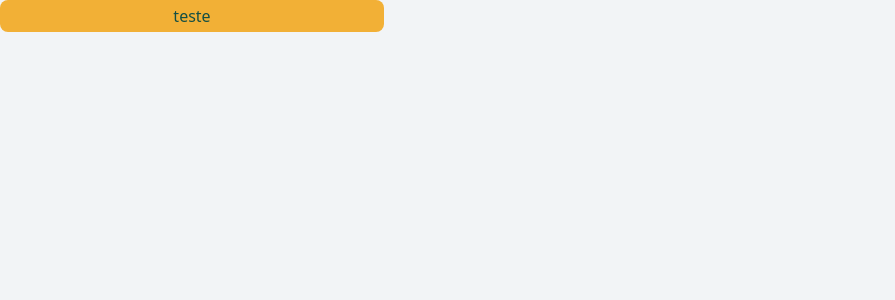
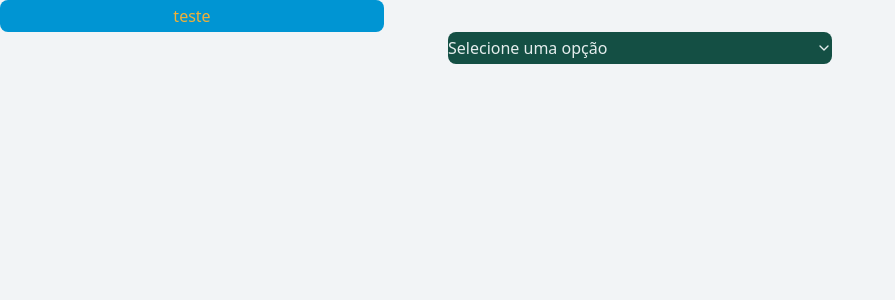
Before and after one commit to lucas-Coelho-Lucinda/PapoCom, a React (Vite) app: page / in a window 1280 px wide. Shown: the top 300 px of the page, without its empty margins (0-895 px from the left). Built offline with nearby package versions, Linux system fonts and the light colour scheme.

Commit message:
feat: Criação da primeira versão de select
já é possivel estilar, mas ainda preciso fazer alguns ajustes para melhor a seleção e colocar efeitos.

```diff
--- a/src/App.tsx
+++ b/src/App.tsx
@@ -1,17 +1,37 @@
 import { ButtonLib } from "./components/button";
-
+import { SelectLib } from "./components/select";
 
 function App() {
+  const options = [
+    {
+      label: "teste 1",
+      value: "1",
+    },
+    {
+      label: "teste 2",
+      value: "2",
+    },
+    {
+      label: "teste 3",
+      value: "3",
+    },
+    {
+      label: "teste 4",
+      value: "4",
+    },
+  ];
+
   return (
-    <div>
-      <ButtonLib
-        variant="warning"
-        textColor="default"
-        size="small"
-      >
-        teste
-      </ButtonLib>
-    </div>
+    <>
+      <div>
+        <ButtonLib variant="info" textColor="warning" size="small">
+          teste
+        </ButtonLib>
+      </div>
+      <div className="flex flex-row justify-center">
+        <SelectLib className="flex flex-row gap-5" options={options} size="small" variant="primary"  textColor="secondary" />
+      </div>
+    </>
   );
 }
 
--- /dev/null
+++ b/src/components/select/index.tsx
@@ -0,0 +1,261 @@
+
+import * as Select from "@radix-ui/react-select";
+import { Check, ChevronDown } from "lucide-react";
+import { cva, type VariantProps } from "class-variance-authority";
+
+import {
+  colorsBackGround,
+  colorsText,
+} from "../../styles/colors";
+
+/**
+ * ============================================================
+ * TRIGGER
+ * ============================================================
+ */
+
+const selectTriggerVariants = cva(
+  [
+    "cursor-pointer",
+    "inline-flex",
+    "items-center",
+    "justify-between",
+    "rounded-md",
+    "font-medium",
+    "transition-all",
+    "duration-200",
+    "outline-none",
+    "disabled:pointer-events-none",
+    "disabled:opacity-50",
+  ].join(" "),
+  {
+    variants: {
+      variant: colorsBackGround,
+      textColor: colorsText,
+
+      size: {
+        small: "w-sm h-8",
+        median: "w-4xl h-8",
+        large: "w-6xl h-16",
+      },
+    },
+
+    defaultVariants: {
+      variant: "default",
+      textColor: "default",
+      size: "small",
+    },
+  }
+);
+
+/**
+ * ============================================================
+ * CONTENT
+ * ============================================================
+ *
+ * O Content utiliza a largura real do Trigger através
+ * da variável fornecida pelo Radix:
+ *
+ * --radix-select-trigger-width
+ *
+ * Dessa maneira:
+ *
+ * Trigger small  → Content small
+ * Trigger median → Content median
+ * Trigger large  → Content large
+ */
+
+const selectContentVariants = cva(
+  [
+    "z-50",
+    "mt-1",
+    "overflow-hidden",
+    "rounded-md",
+    "p-1",
+
+    // Mesma largura do Trigger
+    "w-[var(--radix-select-trigger-width)]",
+
+    // Permite que o conteúdo tenha altura suficiente
+    "max-h-[var(--radix-select-content-available-height)]",
+  ].join(" "),
+  {
+    variants: {
+      variant: colorsBackGround,
+    },
+
+    defaultVariants: {
+      variant: "default",
+    },
+  }
+);
+
+/**
+ * ============================================================
+ * ITEM
+ * ============================================================
+ *
+ * O Item ocupa 100% da largura do Content.
+ */
+
+const selectItemVariants = cva(
+  [
+    "relative",
+    "flex",
+    "w-full",
+    "cursor-pointer",
+    "select-none",
+    "items-center",
+    "gap-2",
+    "rounded-sm",
+    "py-2",
+    "pl-8",
+    "pr-2",
+    "outline-none",
+
+    // Garante que o item não diminua
+    "box-border",
+
+    // Estados do Radix
+    "data-[disabled]:pointer-events-none",
+    "data-[disabled]:opacity-50",
+  ].join(" "),
+  {
+    variants: {
+      textColor: colorsText,
+    },
+
+    defaultVariants: {
+      textColor: "default",
+    },
+  }
+);
+
+/**
+ * ============================================================
+ * TYPES
+ * ============================================================
+ */
+
+interface SelectProps
+  extends Omit<
+    VariantProps<typeof selectTriggerVariants>,
+    "textColor"
+  > {
+  options: {
+    label: string;
+    value: string;
+  }[];
+
+  placeholder?: string;
+
+  value?: string;
+
+  defaultValue?: string;
+
+  onValueChange?: (value: string) => void;
+
+  disabled?: boolean;
+
+  className?: string;
+
+  textColor?: keyof typeof colorsText;
+}
+
+/**
+ * ============================================================
+ * COMPONENT
+ * ============================================================
+ */
+
+export function SelectLib({
+  options,
+  placeholder = "Selecione uma opção",
+
+  variant,
+  textColor,
+  size,
+
+  value,
+  defaultValue,
+  onValueChange,
+
+  disabled,
+  className,
+}: SelectProps) {
+  return (
+    <Select.Root
+      value={value}
+      defaultValue={defaultValue}
+      onValueChange={onValueChange}
+      disabled={disabled}
+    >
+      {/* ======================================================
+          TRIGGER
+          ====================================================== */}
+
+      <Select.Trigger
+        className={selectTriggerVariants({
+          variant,
+          textColor,
+          size,
+          className,
+        })}
+      >
+        <Select.Value
+          placeholder={placeholder}
+          className={colorsText[textColor ?? "default"]}
+        />
+
+        <Select.Icon>
+          <ChevronDown className="h-4 w-4 shrink-0" />
+        </Select.Icon>
+      </Select.Trigger>
+
+      {/* ======================================================
+          CONTENT
+          ====================================================== */}
+
+      <Select.Portal>
+        <Select.Content
+          position="popper"
+          className={selectContentVariants({
+            variant,
+          })}
+        >
+          <Select.Viewport className="w-full">
+            {options.map((option) => (
+              <Select.Item
+                key={option.value}
+                value={option.value}
+                className={selectItemVariants({
+                  textColor,
+                })}
+              >
+                {/* ==================================================
+                    INDICATOR
+                    ================================================== */}
+
+                <Select.ItemIndicator className="absolute left-2">
+                  <Check className="h-4 w-4" />
+                </Select.ItemIndicator>
+
+                {/* ==================================================
+                    TEXT
+                    ================================================== */}
+
+                <Select.ItemText
+                  className={colorsBackGround[textColor ?? "default"]}
+                >
+                  {option.label}
+                </Select.ItemText>
+              </Select.Item>
+            ))}
+          </Select.Viewport>
+        </Select.Content>
+      </Select.Portal>
+    </Select.Root>
+  );
+}
+
+SelectLib.displayName = "SelectLib";
```
